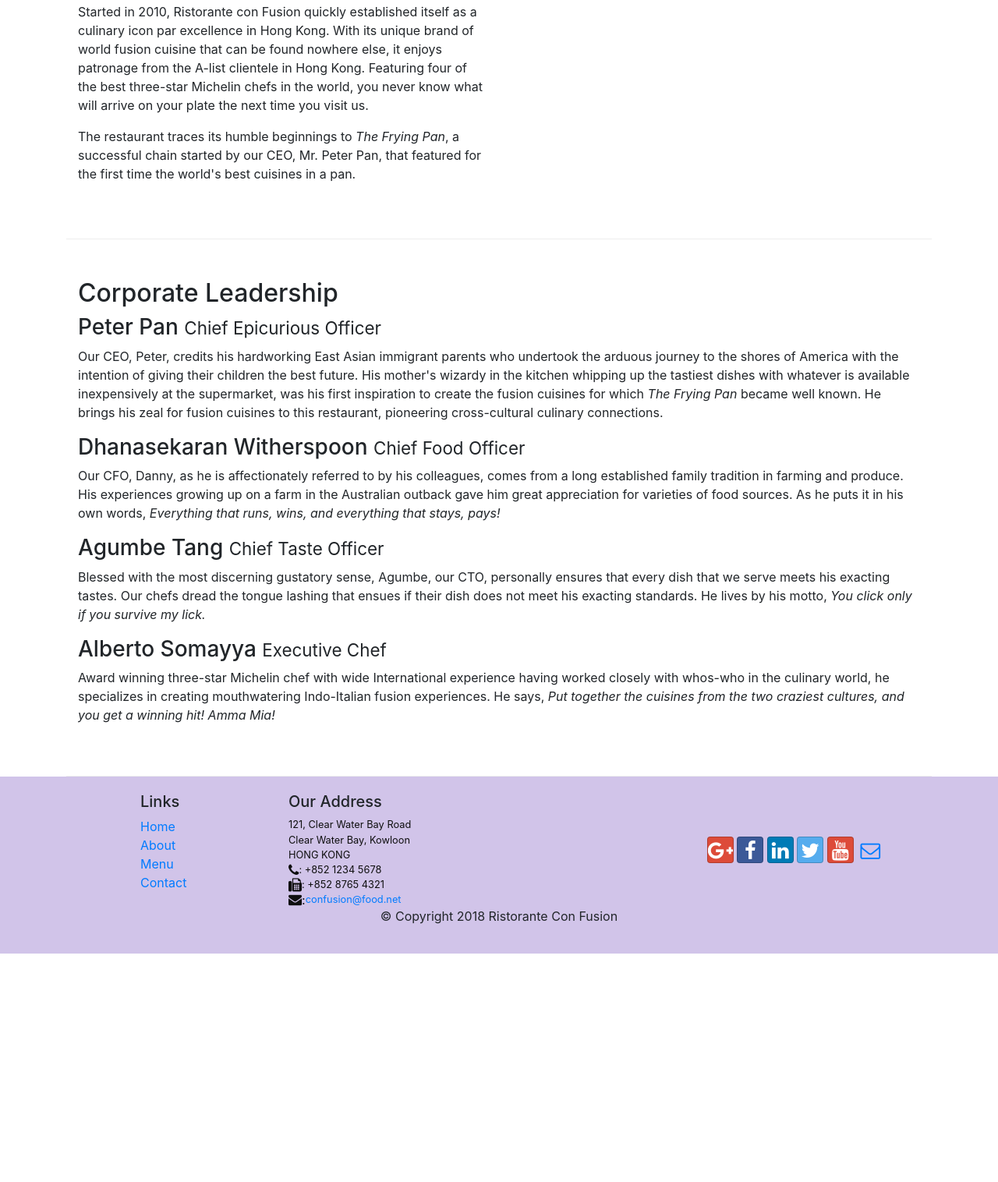
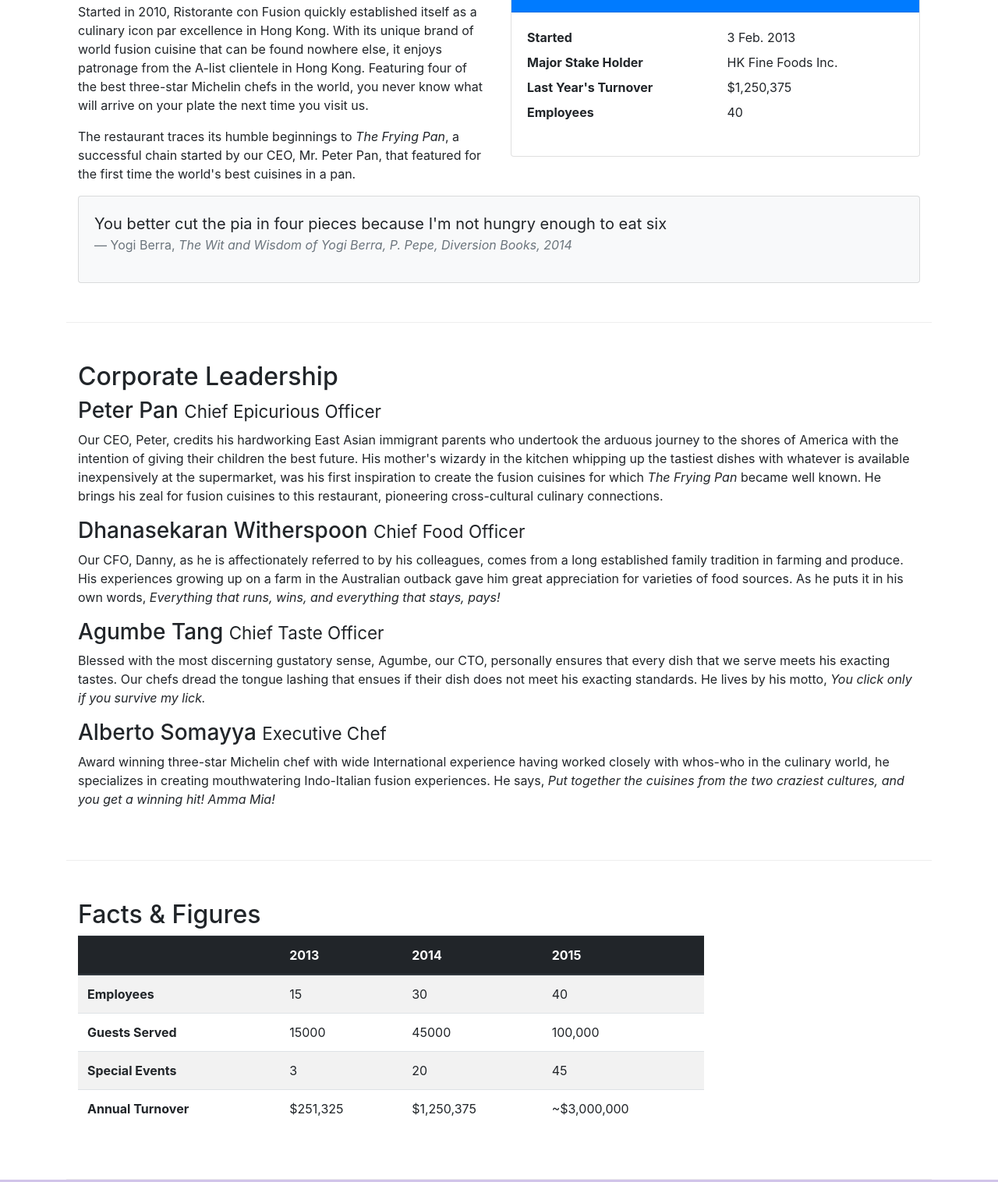
Before and after one commit to onoseremejohn/fullstack, a website: page aboutus.html in a window 1280 px wide. Shown: the part 558-2074 px from the top of the page at 78% size. Before the commit the page ends 1781 px from the top, so only its background shows below. Drawn offline with nearby package versions, Linux system fonts and the light colour scheme.

Commit message:
tables and cards

```diff
--- a/aboutus.html
+++ b/aboutus.html
@@ -56,12 +56,39 @@
         </div>
 
         <div class="row row-content">
-            <div class="col-6">
+            <div class="col-sm-6">
                 <h2>Our History</h2>
                 <p>Started in 2010, Ristorante con Fusion quickly established itself as a culinary icon par excellence in Hong Kong. With its unique brand of world fusion cuisine that can be found nowhere else, it enjoys patronage from the A-list clientele in Hong Kong.  Featuring four of the best three-star Michelin chefs in the world, you never know what will arrive on your plate the next time you visit us.</p>
                 <p>The restaurant traces its humble beginnings to <em>The Frying Pan</em>, a successful chain started by our CEO, Mr. Peter Pan, that featured for the first time the world's best cuisines in a pan.</p>
             </div>
-            <div>
+            <div class="col-sm">
+                <div class="card">
+                    <h3 class="card-header bg-primary text-white">Facts At a Glance</h3>
+                    <div class="card-body">
+                        <dl class="row">
+                            <dt class="col-6">Started</dt>
+                            <dd class="col-6">3 Feb. 2013</dd>
+                            <dt class="col-6">Major Stake Holder</dt>
+                            <dd class="col-6">HK Fine Foods Inc.</dd>
+                            <dt class="col-6">Last Year's Turnover</dt>
+                            <dd class="col-6">$1,250,375</dd>
+                            <dt class="col-6">Employees</dt>
+                            <dd class="col-6">40</dd>
+                        </dl>
+                    </div>
+                </div>
+            </div>
+            <div class="col-12">
+                <div class="card card-body bg-light">
+                    <blockquote class="blockquote">
+                        <p class="mb-0">You better cut the pia in four pieces because I'm not hungry enough to eat six</p>
+                        <footer class="blockquote-footer">Yogi Berra,
+                            <cite title="Source Title">
+                                The Wit and Wisdom of Yogi Berra, P. Pepe, Diversion Books, 2014
+                            </cite>
+                        </footer>
+                    </blockquote>
+                </div>
             </div>
         </div>
 
@@ -77,6 +104,52 @@
                 <p class="d-none d-sm-block">Blessed with the most discerning gustatory sense, Agumbe, our CTO, personally ensures that every dish that we serve meets his exacting tastes. Our chefs dread the tongue lashing that ensues if their dish does not meet his exacting standards. He lives by his motto, <em>You click only if you survive my lick.</em></p>
                 <h3>Alberto Somayya <small>Executive Chef</small></h3>
                 <p class="d-none d-sm-block">Award winning three-star Michelin chef with wide International experience having worked closely with whos-who in the culinary world, he specializes in creating mouthwatering Indo-Italian fusion experiences. He says, <em>Put together the cuisines from the two craziest cultures, and you get a winning hit! Amma Mia!</em></p>
+            </div>
+       </div>
+       <div class="row row-content">
+            <div class="col-12 col-sm-9">
+                <h2>Facts &amp; Figures</h2>
+                <div class="table-responsive">
+                    <table class="table table-striped">
+                        <thead class="thead-dark">
+                            <tr>
+                                <th>&nbsp;</th>
+                                <th>2013</th>
+                                <th>2014</th>
+                                <th>2015</th>
+                            </tr>
+                        </thead>
+                        <tbody>
+                            <tr>
+                                <th>Employees</th>
+                                <td>15</td>
+                                <td>30</td>
+                                <td>40</td>
+                            </tr>
+                            <tr>
+                                <th>Guests Served</th>
+                                <td>15000</td>
+                                <td>45000</td>
+                                <td>100,000</td>
+                            </tr>
+                            <tr>
+                                <th>Special Events</th>
+                                <td>3</td>
+                                <td>20</td>
+                                <td>45</td>
+                            </tr>
+                            <tr>
+                                <th>Annual Turnover</th>
+                                <td>$251,325</td>
+                                <td>$1,250,375</td>
+                                <td>~$3,000,000</td>
+                            </tr>
+                        </tbody>
+                    </table>
+                </div>
+            </div>
+            <div class="col-12 col-sm-3">
+
             </div>
        </div>
     </div>
```
